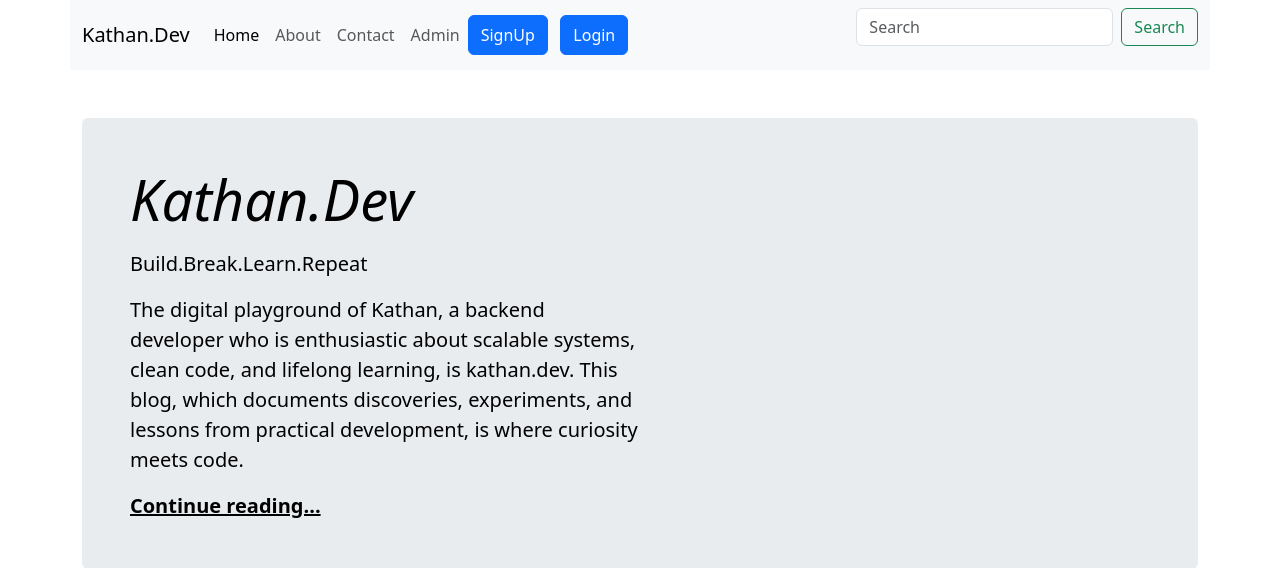
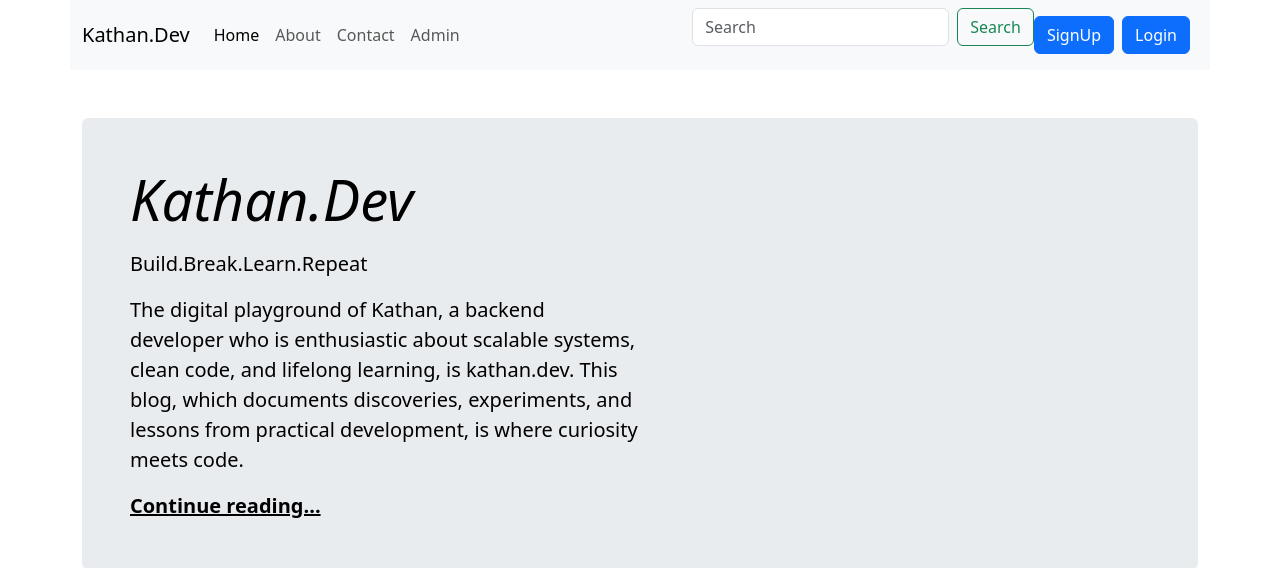
Before and after one commit to Kathan1999/Blog, a Django app: page / in a window 1280 px wide. Shown: the top 568 px of the page. Run offline with Django 5.2, Linux system fonts and the light colour scheme; data comes from the database, SQL or seed files in the repository.

Commit message:
login and signup button have been added

```diff
--- a/Home/templates/blog/index.html
+++ b/Home/templates/blog/index.html
@@ -31,18 +31,17 @@
               <li class="nav-item">
                 <a class="nav-link" href="/admin">Admin</a>
               </li>
-              <button type="button" class="btn btn-primary" data-bs-toggle="modal" data-bs-target="#signupModal">
-                SignUp
-              </button>
-              &nbsp&nbsp&nbsp
-              <button type="button" class="btn btn-primary" data-bs-toggle="modal" data-bs-target="#loginModal">
-                Login
-              </button>
             </ul>
             <form class="d-flex" role="search" method="get" action="/search">
               <input class="form-control me-2" type="search" placeholder="Search" aria-label="Search"/ name="search" id="search">
               <button class="btn btn-outline-success" type="submit">Search</button>
             </form>
+            <button type="button" class="btn btn-primary mr-2" data-bs-toggle="modal" data-bs-target="#signupModal">
+              SignUp
+            </button>
+            <button type="button" class="btn btn-primary mx-2" data-bs-toggle="modal" data-bs-target="#loginModal">
+              Login
+            </button>
           </div>
         </div>
       </nav>
@@ -120,8 +119,8 @@
               <input type="email" class="form-control" id="email" name="email" aria-describedby="emailHelp">
             </div>
             <div class="mb-3">
-              <label for="pass1" class="form-label">Password:</label>
-              <input type="password" class="form-control" id="pass1" name="pass1">
+              <label for="pass" class="form-label">Password:</label>
+              <input type="password" class="form-control" id="pass" name="pass">
             </div>
             <div class="mb-3 form-check">
               <input type="checkbox" class="form-check-input" id="exampleCheck1">
```
